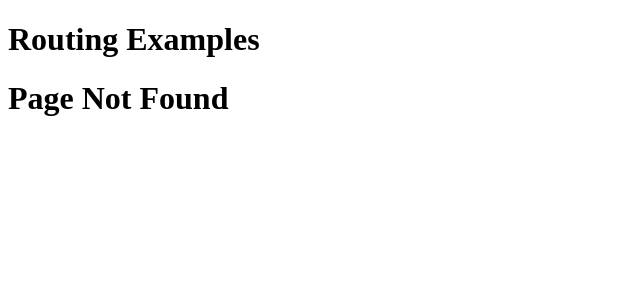
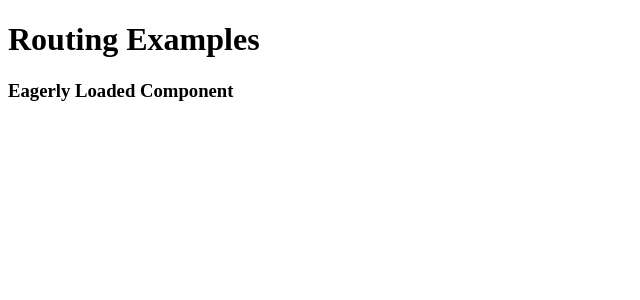
Before and after one commit to srdone/Angular2Routing, an Angular app: page /eagerly-loaded in a window 1280 px wide. Before the commit this address had no page. Shown: the top 300 px of the page, without its empty margins (0-640 px from the left). Built offline with nearby package versions, Linux system fonts and the light colour scheme.

Commit message:
eager loaded component

```diff
--- a/src/app/app.module.ts
+++ b/src/app/app.module.ts
@@ -5,10 +5,12 @@ import { HttpModule } from '@angular/http';
 import { RouterModule, Routes } from '@angular/router';
 
 import { AppComponent } from './app.component';
+import { EagerlyLoadedModule, EagerlyLoadedComponent } from './eagerly-loaded';
 import { PageNotFoundComponent } from './page-not-found.component';
 
 const appRoutes: Routes = [
-    { path: '', pathMatch: 'full', redirectTo: 'lazy-loaded'},
+    { path: '', pathMatch: 'full', redirectTo: 'eagerly-loaded'},
+    { path: 'eagerly-loaded', component: EagerlyLoadedComponent },
     { path: 'lazy-loaded', loadChildren: 'app/lazy-loaded/lazy-loaded.module#LazyLoadedModule'},
     { path: '**', component: PageNotFoundComponent }
 ];
@@ -22,6 +24,7 @@ const appRoutes: Routes = [
     BrowserModule,
     FormsModule,
     HttpModule,
+    EagerlyLoadedModule,
     RouterModule.forRoot(appRoutes)
   ],
   providers: [],
--- /dev/null
+++ b/src/app/eagerly-loaded/eagerly-loaded.component.ts
@@ -0,0 +1,8 @@
+import { Component } from '@angular/core';
+
+@Component({
+    template: `
+        <h3>Eagerly Loaded Component</h3>
+    `
+})
+export class EagerlyLoadedComponent {}
--- /dev/null
+++ b/src/app/eagerly-loaded/index.ts
@@ -0,0 +1,2 @@
+export * from './eagerly-loaded.module';
+export * from './eagerly-loaded.component';
```
Also changed, not shown: src/app/eagerly-loaded/eagerly-loaded.module.ts (added, +22 -0 lines).
